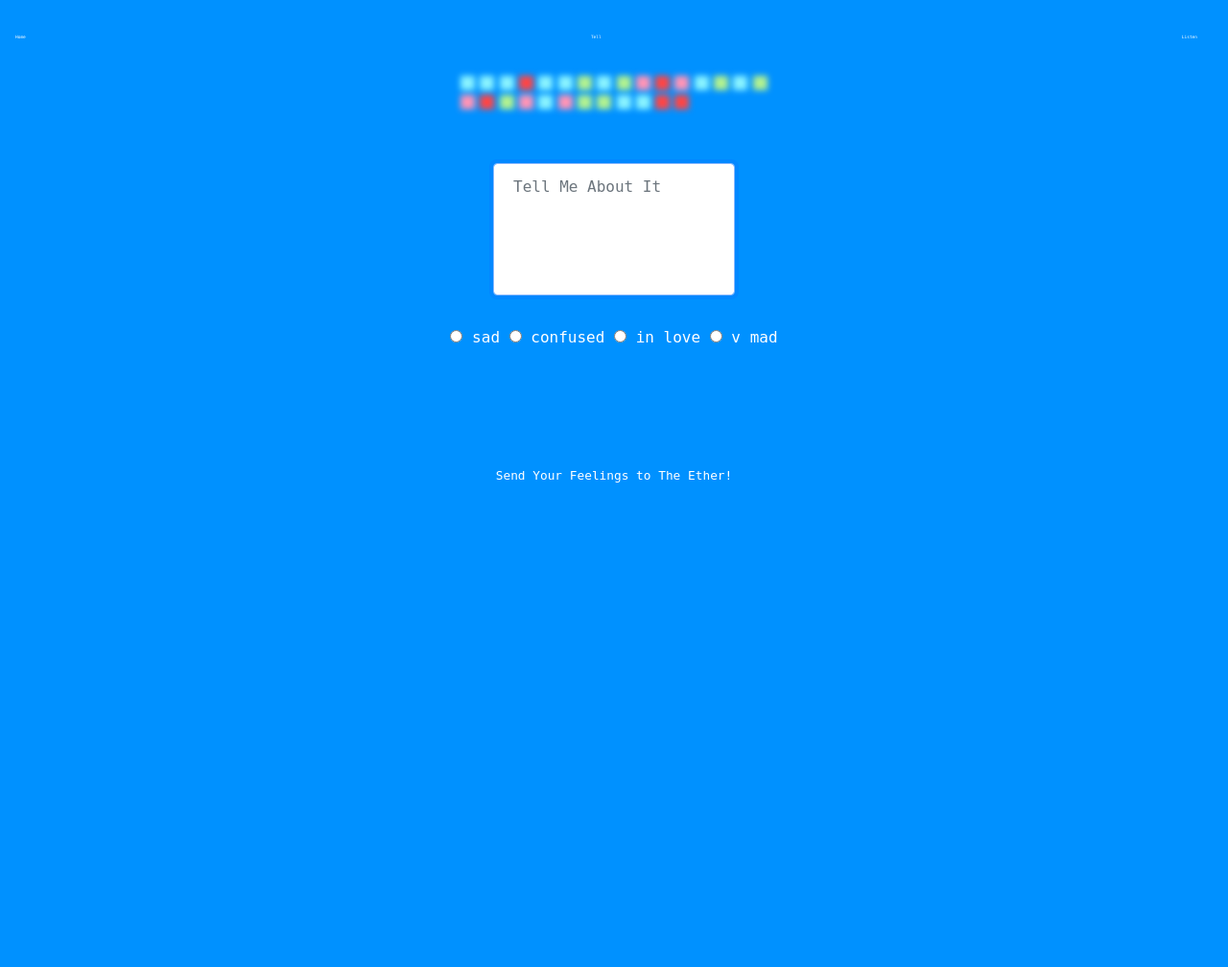
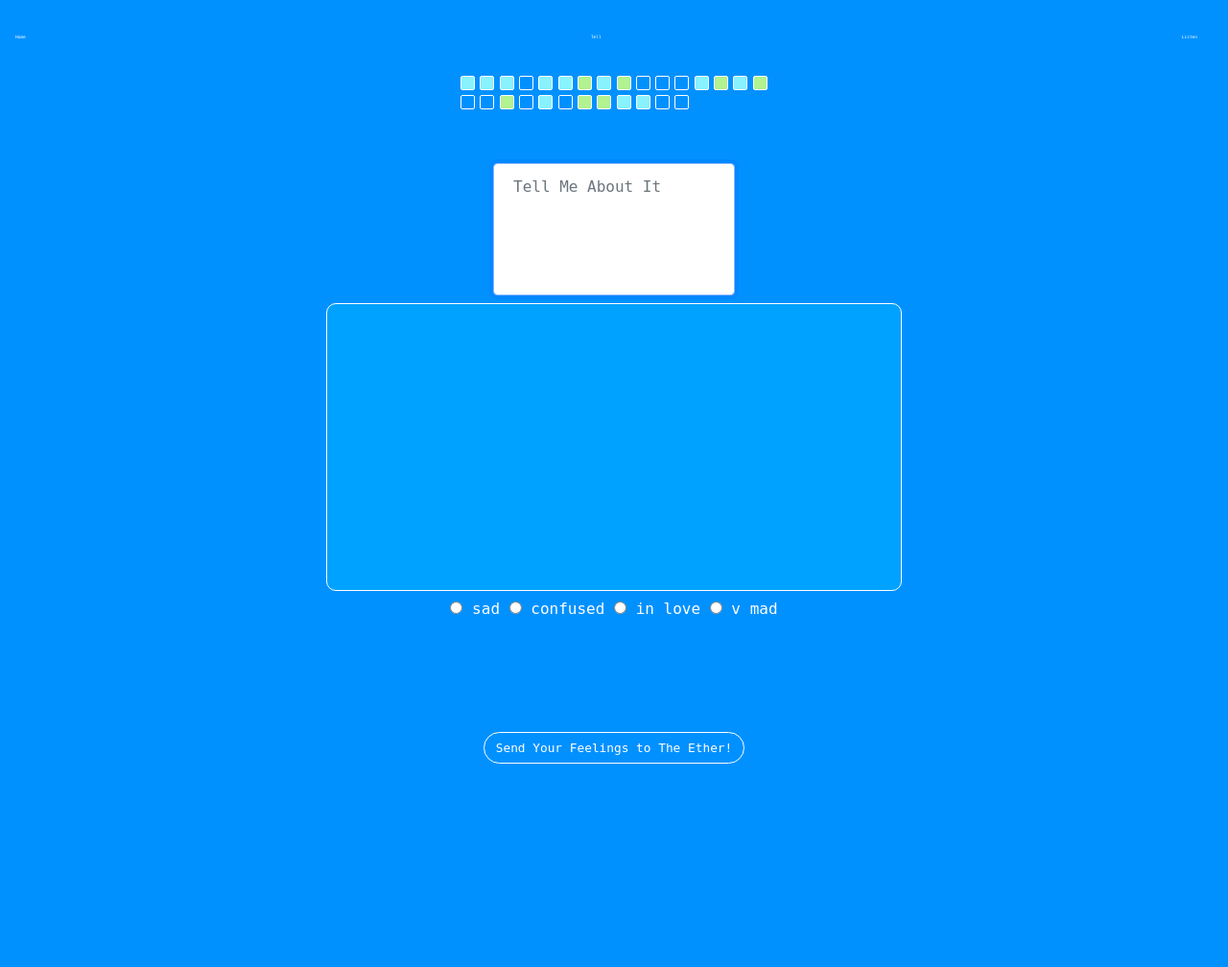
Before and after one commit to cristian-umana/CS50-FINAL-PROJECT, a Flask app: page /tell_story in a window 1280 px wide. Shown: the whole page at 96% size. Before the commit the page ends 503 px from the top, so only its background shows below. Run offline with Flask 2, Linux system fonts and the light colour scheme; some libraries are stand-ins or nearby versions.

Commit message:
alksjhklajslfals

```diff
--- a/static/styles.css
+++ b/static/styles.css
@@ -2,7 +2,8 @@
     --grid-box: 15px;
     --grid-padding: 2px;
     --background-color: rgb(0, 145, 255);
-    --color: #ffffff;
+    --text-color: #ffffff;
+    --highlight-color: rgb(0, 162, 255);
 }
 
 h1 {
@@ -13,7 +14,7 @@
     text-align: center;
     text-decoration: none;
     font-family: 'andale mono', monospace;
-    background-color: var(--background-color)
+    background-color: var(--background-color);
 }
 
 a {
@@ -32,7 +33,7 @@
     display: inline;
     text-decoration: none;
     font-size: 70%;
-    color: var(--color)
+    color: var(--text-color)
 }
 
 .navbar {
@@ -42,7 +43,7 @@
 
 .navbar a {
 float: left;
-color: white;
+color: var(--text-color);
 text-align: center;
 padding: 14px 16px;
 text-decoration: none;
@@ -56,7 +57,7 @@
 .dropdown .dropbtn {
 border: none;
 outline: none;
-color: white;
+color: var(--text-color);
 padding: 14px 16px;
 background-color: inherit;
 font-family: inherit;
@@ -64,20 +65,20 @@
 }
 
 .navbar a:hover, .dropdown:hover .dropbtn {
-background-color: rgb(0, 162, 255);
+background-color: var(--highlight-color);
 }
 
 .dropdown-content {
 display: none;
 position: absolute;
 min-width: 400px;
-bottom: 0;
+top: 0;
 z-index: 1;
 }
 
 .dropdown-content a {
 float: none;
-color: var(--color);
+color: var(--text-color);
 padding: 12px 16px;
 text-decoration: none;
 display: block;
@@ -85,7 +86,7 @@
 }
 
 .dropdown-content a:hover {
-background-color: rgb(0, 162, 255);
+background-color: var(--highlight-color);
 }
 
 .dropdown:hover .dropdown-content {
@@ -110,10 +111,10 @@
     text-decoration: none;
     font-size: 80%;
     font-style: bold;
-    color: #ffffff;
+    color: var(--text-color);
     background: none;
-    border-color: none;
-    border-style: none;
+    border-color: #ffffff;
+    border-radius: 20px;
 }
 
 input[type=text] {
@@ -123,38 +124,49 @@
     margin: 8px 0;
     word-wrap: break-word;
     box-sizing: border-box;
-  }
+    outline: none;
+}
+
+textarea {
+    width: 600px;
+    height: 300px;
+    outline: none;
+    border-color: #ffffff;
+    border-radius: 10px;
+    background-color: var(--highlight-color);
+    padding-left: 10px;
+    padding-right: 10px;
+    padding-top: 20px;
+    padding-bottom: 20px;
+    resize: none;
+}
 
 label {
-    color: var(--color)
+    color: var(--text-color)
 }
 
-.sad {
+.moodbox {
     width: var(--grid-box);
     height: var(--grid-box);
-    border-width: 1px;
+    border: 1px solid;
+    border-radius: 2px;
+    border-color: #ffffff;
     padding: var(--grid-padding);
+}
+
+#sad {
     background-color: rgb(136, 243, 255);
 }
 
-.confused {
-    width: var(--grid-box);
-    height: var(--grid-box);
-    padding: var(--grid-padding);
+#confused {
     background-color: rgb(178, 242, 144);
 }
 
-.love {
-    width: var(--grid-box);
-    height: var(--grid-box);
-    padding: var(--grid-padding);
+#love {
     background-color: rgb(255, 148, 182);
 }
 
-.mad {
-    width: var(--grid-box);
-    height: var(--grid-box);
-    padding: var(--grid-padding);
+#mad {
     background-color: rgb(255, 69, 69);
 }
 
@@ -185,7 +197,7 @@
 }
 
 .grid-area {
-    filter: blur(3px);
+    /*filter: blur(1px);*/
     width: 25%;
     margin-left: auto;
     margin-right: auto;
--- a/templates/layout.html
+++ b/templates/layout.html
@@ -34,6 +34,7 @@
 
 
     <body onload="main()">
+
         <nav class="navbar">
 
             <a class="nav-link" href="/">Home</a>
@@ -67,7 +68,8 @@
         <div class="grid-area">
             <div class="grid center">
                 {% for i in moodgraph %}
-                    <div class="{{ i.tag }}" title="{{ i.tag }}"></div>
+
+                    <div class="moodbox" id="{{ i.tag }}" title="{{ i.tag }}"></div>
 
                 {% endfor %}
             </div>
--- a/templates/tell_advice.html
+++ b/templates/tell_advice.html
@@ -12,6 +12,11 @@
 <form action="/tell_advice" method="post">
     <div class="mb-3">
         <input autocomplete="off" autofocus class="form-control mx-auto w-auto" id="tell_advice" name="tell_advice" placeholder="Share Some Advice" type="text">
+
+        <textarea id="tell_advice" name="tell_advice" placeholder="Share Some Advice" type="text"></textarea>
+
+        <br>
+
         <input type="radio" value="sad" id="sad" name="tell_tags">
         <label for="tell_tags">sad</label>
         <input type="radio" value="confused" id="confused" name="tell_tags">
--- a/templates/tell_story.html
+++ b/templates/tell_story.html
@@ -30,6 +30,8 @@
     <div class="mb-3">
 
         <input autocomplete="off" autofocus class="form-control mx-auto w-auto" id="tell_story" name="tell_story" placeholder="Tell Me About It" type="text">
+
+        <textarea></textarea>
 
         <br>
 
```
Also changed, not shown: posts.db.
